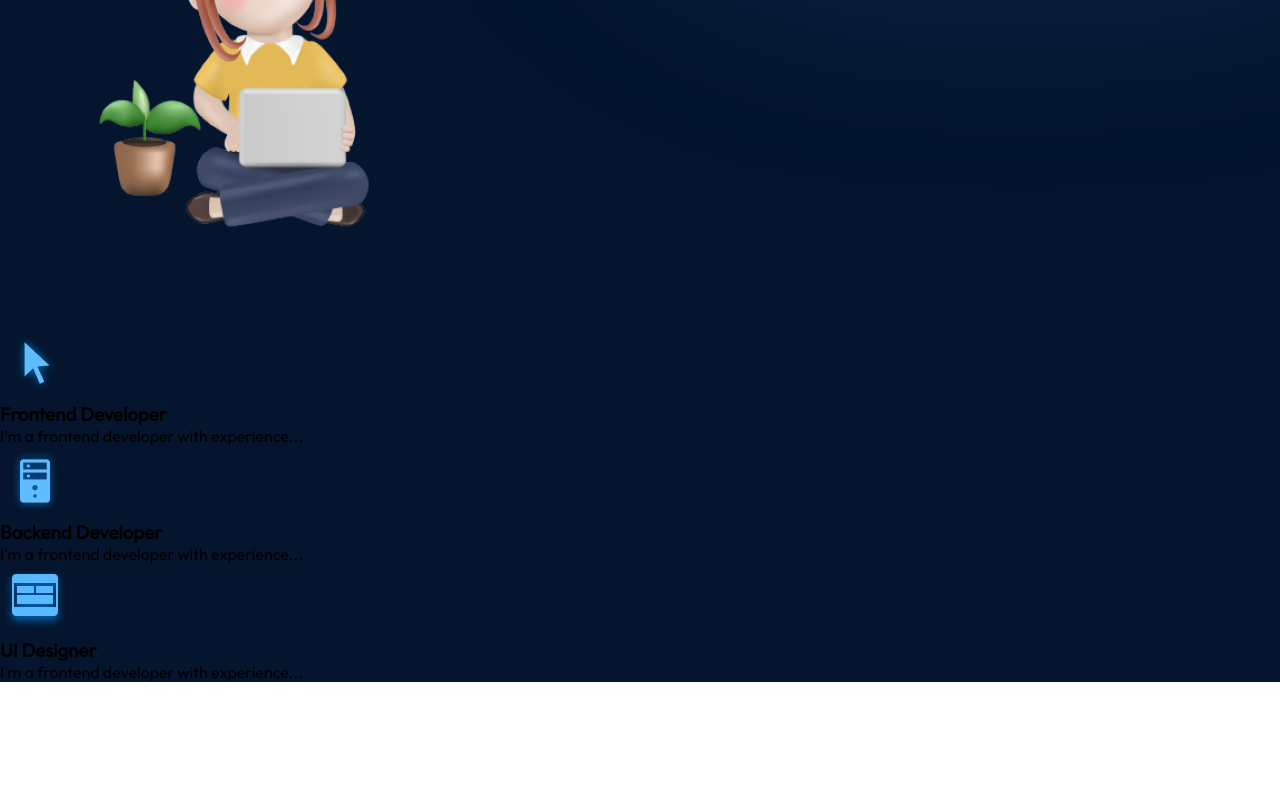
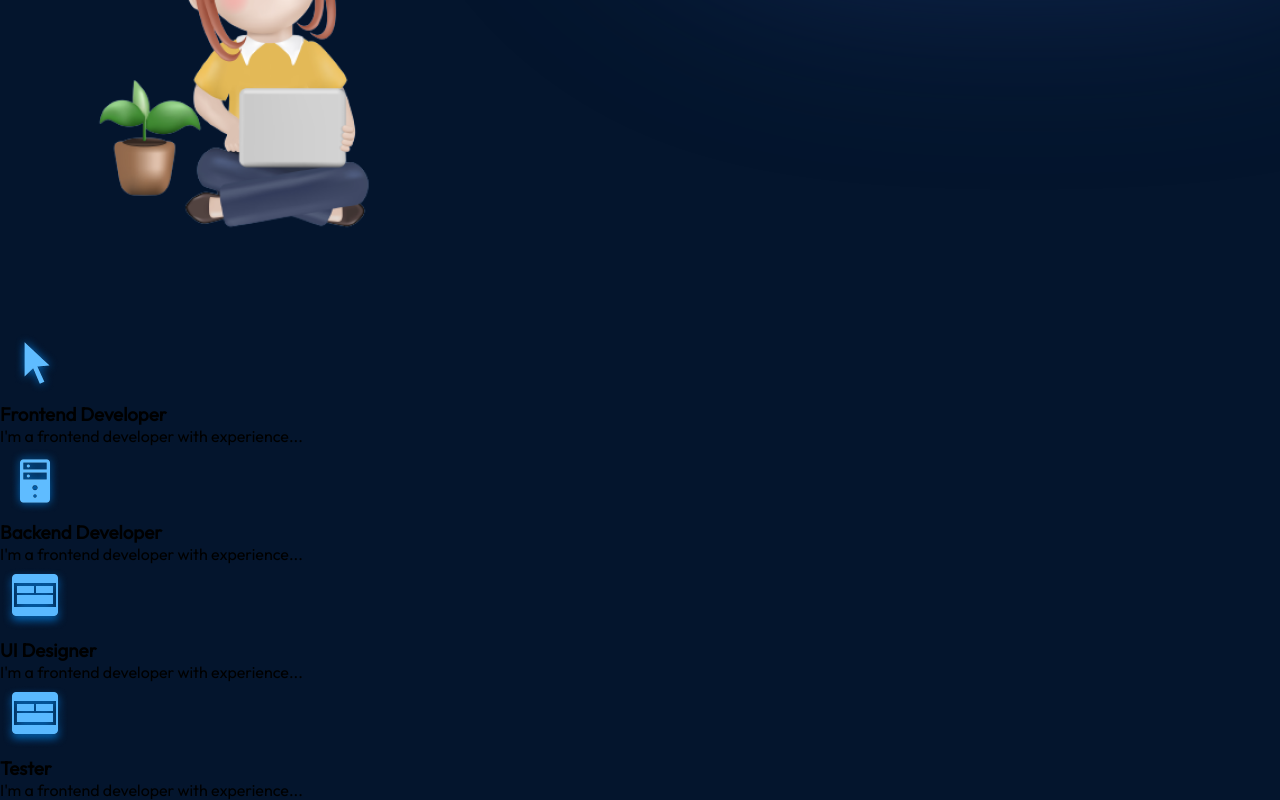
Before and after one commit to AndrewLam288/My-Porfolio-Website, a React (Vite) app in the folder Andrew-Lam-Portfolio/: page / in a window 1280 px wide. Shown: the part 1080-1880 px from the top of the page. Before the commit the page ends 1762 px from the top, so only its background shows below. Built offline with nearby package versions, Linux system fonts and the light colour scheme.

Commit message:
adding tester in about, will further adjust (not done)

```diff
--- a/Andrew-Lam-Portfolio/src/components/Navbar/About/About.jsx
+++ b/Andrew-Lam-Portfolio/src/components/Navbar/About/About.jsx
@@ -38,7 +38,7 @@ export const About = () => {
 
             <li>
                 <img src={getImageUrl("about/uiIcon.png")}
-                alt="about/cursorIcon.png"
+                alt="about/uiIcon.png"
                 className={styles.aboutIcon}
                 />
                 <div>
@@ -47,6 +47,19 @@ export const About = () => {
                     </p>
                 </div>
             </li>
+
+            <li>
+                <img src={getImageUrl("about/uiIcon.png")}
+                alt="about/testIcon.png"
+                className={styles.aboutIcon}
+                />
+                <div>
+                    <h3>Tester</h3>
+                    <p>I'm a frontend developer with experience...
+                    </p>
+                </div>
+            </li>
+
         </ul>
         </div>
         </section>
```
